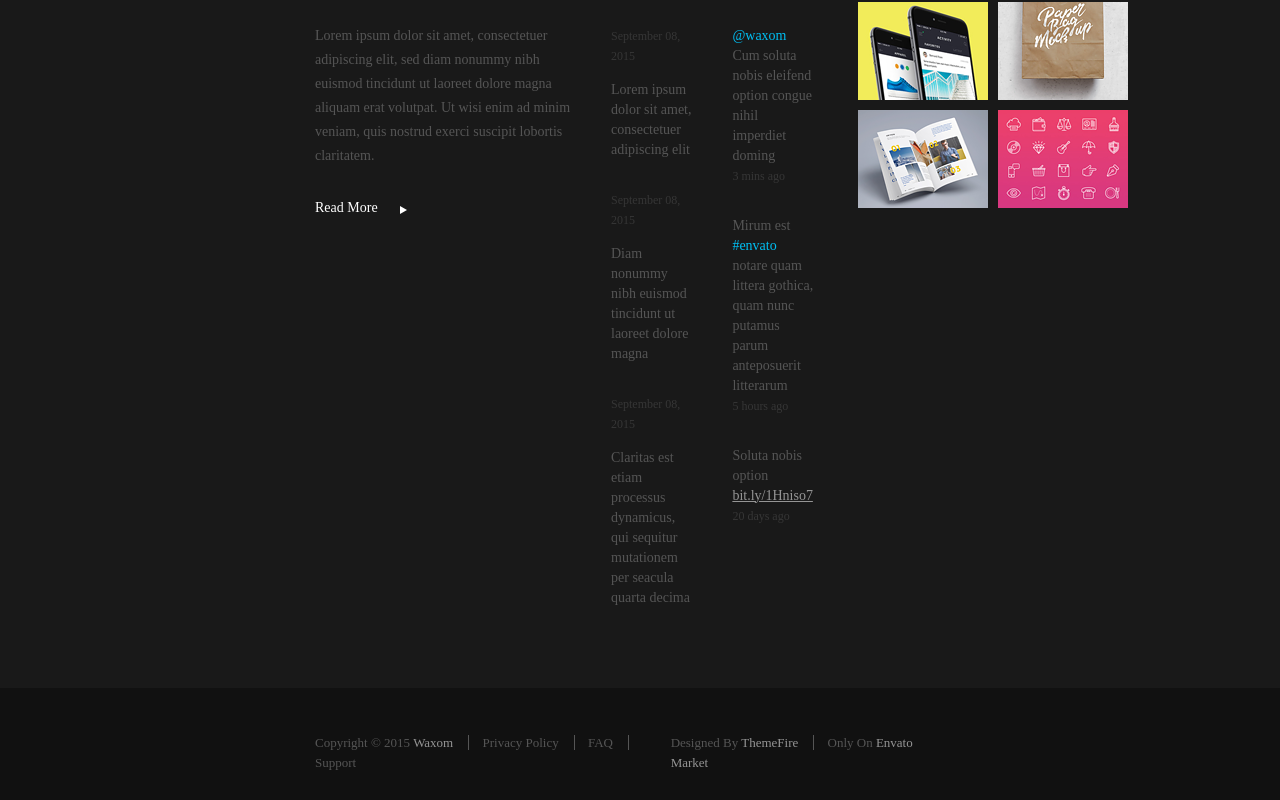
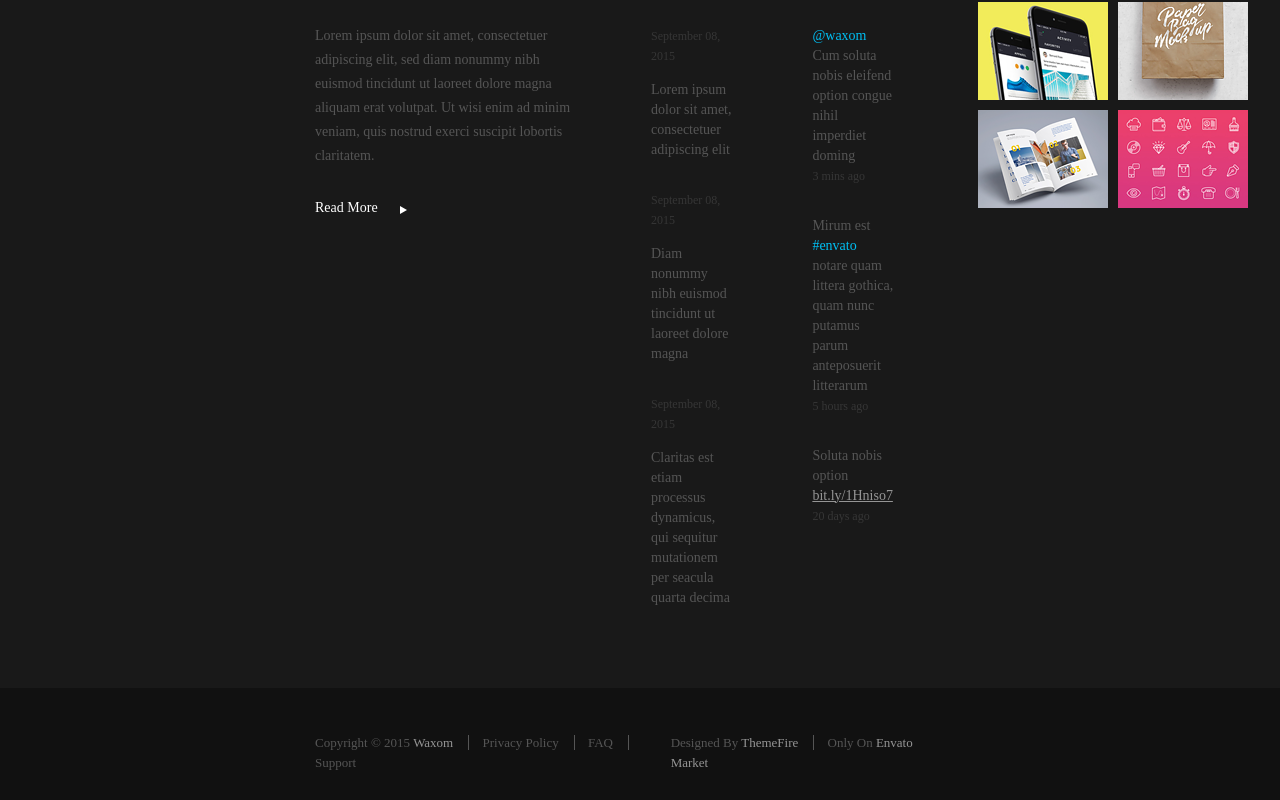
Before and after one commit to maria1web/maria1web.github.io, a plain HTML site: page Waxon_Yurchenko Maria/index.html in a window 1280 px wide. Shown: the part 9709-10509 px from the top of the page. Drawn offline with Linux system fonts and the light colour scheme; a web font is replaced by a local one.

Commit message:
Update style.css

```diff
--- a/Waxon_Yurchenko Maria/css/style.css
+++ b/Waxon_Yurchenko Maria/css/style.css
@@ -1307,7 +1307,7 @@ body {
 
 .connect {
     width: 256px;
-    margin-right: 40px;
+    margin-right: 80px;
 }
 
 .connect:last-child {
```
